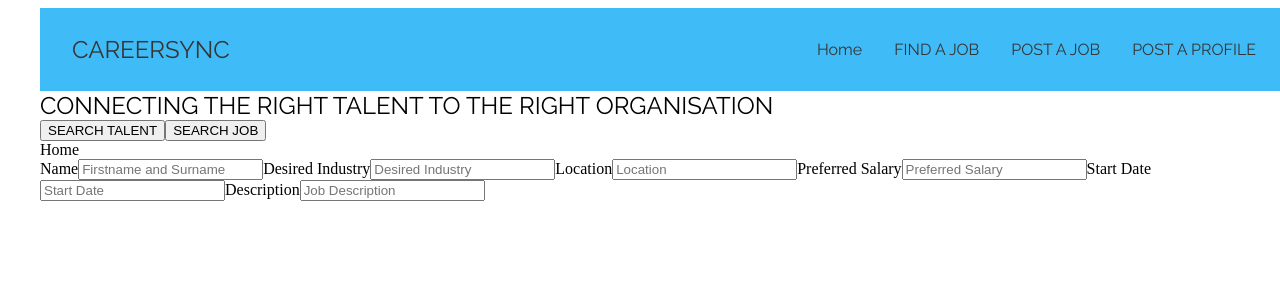
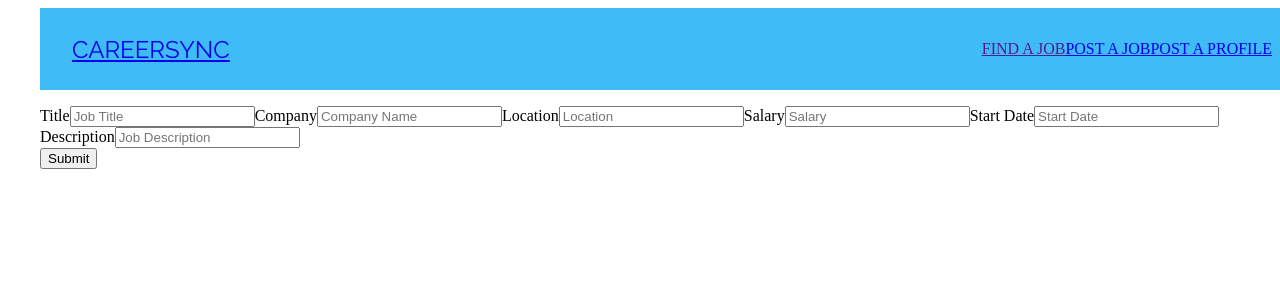
Before and after one commit to SunnyMudhar/CareerSync, a React (Vite) app: page /postajob in a window 1280 px wide. Shown: the top 300 px of the page. Built offline with nearby package versions, Linux system fonts and the light colour scheme.

Commit message:
Form functionality now fully functional, just needs styling. Also testing POST functionality

```diff
--- a/src/App.jsx
+++ b/src/App.jsx
@@ -1,9 +1,9 @@
-import CreatePost from "./pages/PostAForm";
-import React from "react";
+import { BrowserRouter as Router, Route, Routes } from "react-router-dom";
 import NavBar from "./components/NavBar/navbar.jsx";
 import styled from "styled-components";
 import Wave from "./components/Wave/Wave.jsx";
 import Home from "./pages/Home.jsx";
+import PostAForm from "./pages/PostAForm.jsx";
 const AppContainer = styled.div`
   max-width: 1200px;
   margin: 0 auto;
@@ -12,10 +12,15 @@ const AppContainer = styled.div`
 const App = () => {
   return (
     <AppContainer>
-      <NavBar />
+      <Router>
+        <NavBar />
+        <Routes>
+          <Route path='/' element={<Home />} />
+          <Route path='/postajob' element={<PostAForm type='job'/>} />
+          <Route path='/postaprofile' element={<PostAForm type='profile'/>} />
+        </Routes>
+      </Router>
       {/* <Wave /> */}
-      <Home />
-      <CreatePost />
     </AppContainer>
   );
 };
--- a/src/components/NavBar/navbar.jsx
+++ b/src/components/NavBar/navbar.jsx
@@ -1,4 +1,5 @@
-import React from "react";
+import React from 'react';
+import { Link, NavLink } from 'react-router-dom';
 import styled from "styled-components";
 
 const Nav = styled.nav`
@@ -80,37 +81,31 @@ const NavBar = () => {
 
   return (
     <Nav>
-      <Logo>CAREERSYNC</Logo>
+      <Link to='/'><Logo>CAREERSYNC</Logo></Link>
       <MobileNavToggle onClick={() => setIsMobileNavOpen(!isMobileNavOpen)}>
         {isMobileNavOpen ? "Close" : "Menu"}
       </MobileNavToggle>
       <DesktopNav>
-        <NavItem>
-          <a href="/">Home</a>
-        </NavItem>
-        <NavItem>
-          <a href="/">FIND A JOB</a>
-        </NavItem>
-        <NavItem>
-          <a href="/">POST A JOB</a>
-        </NavItem>
-        <NavItem>
+        <NavLink to='/findajob'>
+          <a href="">FIND A JOB</a>
+        </NavLink>
+        <NavLink to='/postajob'>
+          <a href="/postaform">POST A JOB</a>
+        </NavLink>
+        <NavLink to='/postaprofile'>
           <a href="/">POST A PROFILE</a>
-        </NavItem>
+        </NavLink>
       </DesktopNav>
       <MobileNav style={{ display: isMobileNavOpen ? "flex" : "none" }}>
-        <NavItem>
-          <a href="/">Home</a>
-        </NavItem>
-        <NavItem>
-          <a href="/">FIND A JOB</a>
-        </NavItem>
-        <NavItem>
+        <NavLink to='/findajob'>
+          <a href="">FIND A JOB</a>
+        </NavLink>
+        <NavLink to='/postajob'>
           <a href="/">POST A JOB</a>
-        </NavItem>
-        <NavItem>
+        </NavLink>
+        <NavLink to='/postaprofile'>
           <a href="/">POST A PROFILE</a>
-        </NavItem>
+        </NavLink>
       </MobileNav>
     </Nav>
   );
--- a/src/components/PostAJobForm/index.jsx
+++ b/src/components/PostAJobForm/index.jsx
@@ -53,6 +53,7 @@ function PostAJobForm(props) {
                 placeholder="Job Description"
                 />
             </div>
+            <button onClick={props.handleFormSubmit}>Submit</button>
         </form>
     );
 }
--- a/src/pages/Home.jsx
+++ b/src/pages/Home.jsx
@@ -1,5 +1,5 @@
-import React from "react";
 import styled from "styled-components";
+
 const H1 = styled.h1`
   font-family: "Raleway", sans-serif;
   font-size: 1.5rem;
--- a/src/pages/PostAForm.jsx
+++ b/src/pages/PostAForm.jsx
@@ -21,11 +21,11 @@ const profileData = {
     description: '',
 }
 
-let type = '';
+function PostAForm(props) {
 
-function CreateJobPost() {
-    type = "profile"
-    const [previewData, setPreviewData] = useState('');
+    let type = props.type;
+    let data = type === "job" ? jobData : profileData;
+    const [previewData, setPreviewData] = useState(data);
 
     const handleInputChange = (event) => {
         let value = event.target.value;
@@ -37,8 +37,34 @@ function CreateJobPost() {
         });
     }
 
-    const form = type === "job" ? <PostAJobForm handleInputChange={handleInputChange} /> : <PostAProfileForm handleInputChange=
-    {handleInputChange} />;
+    const handleFormSubmit = async (event) => {
+
+        event.preventDefault();
+        const formData = {...previewData};
+
+        // try {
+        //     const response = await fetch('../utils/', {
+        //       method: 'POST',
+        //       headers: {
+        //         'Content-Type': 'application/json',
+        //       },
+        //       body: JSON.stringify(formData),
+        //     });
+
+        //     if (!response.ok) {
+        //       throw new Error('Network response was not ok');
+        //     }
+
+        //     // Optionally handle response data here
+        //     const responseData = await response.json();
+        //     console.log('Response from server:', responseData);
+        //   } catch (error) {
+        //     console.error('Error:', error);
+        // }
+    }
+
+    const form = type === "job" ? <PostAJobForm handleInputChange={handleInputChange} handleFormSubmit={handleFormSubmit} /> : <PostAProfileForm handleInputChange=
+    {handleInputChange} handleFormSubmit={handleFormSubmit} />;
 
     return (
         <div>
@@ -48,4 +74,4 @@ function CreateJobPost() {
     )
 }
 
-export default CreateJobPost;
+export default PostAForm;
```
Also changed, not shown: 1 other file (tests, documents, lock files or other folders).
